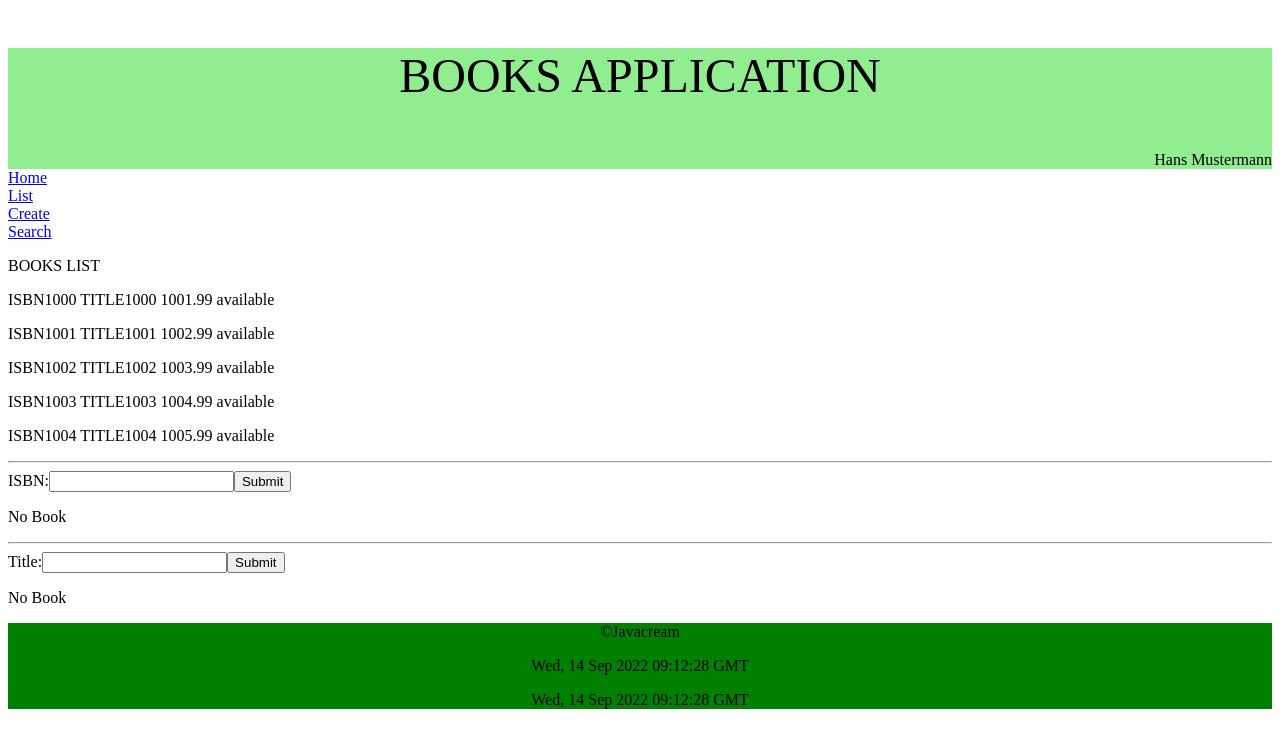
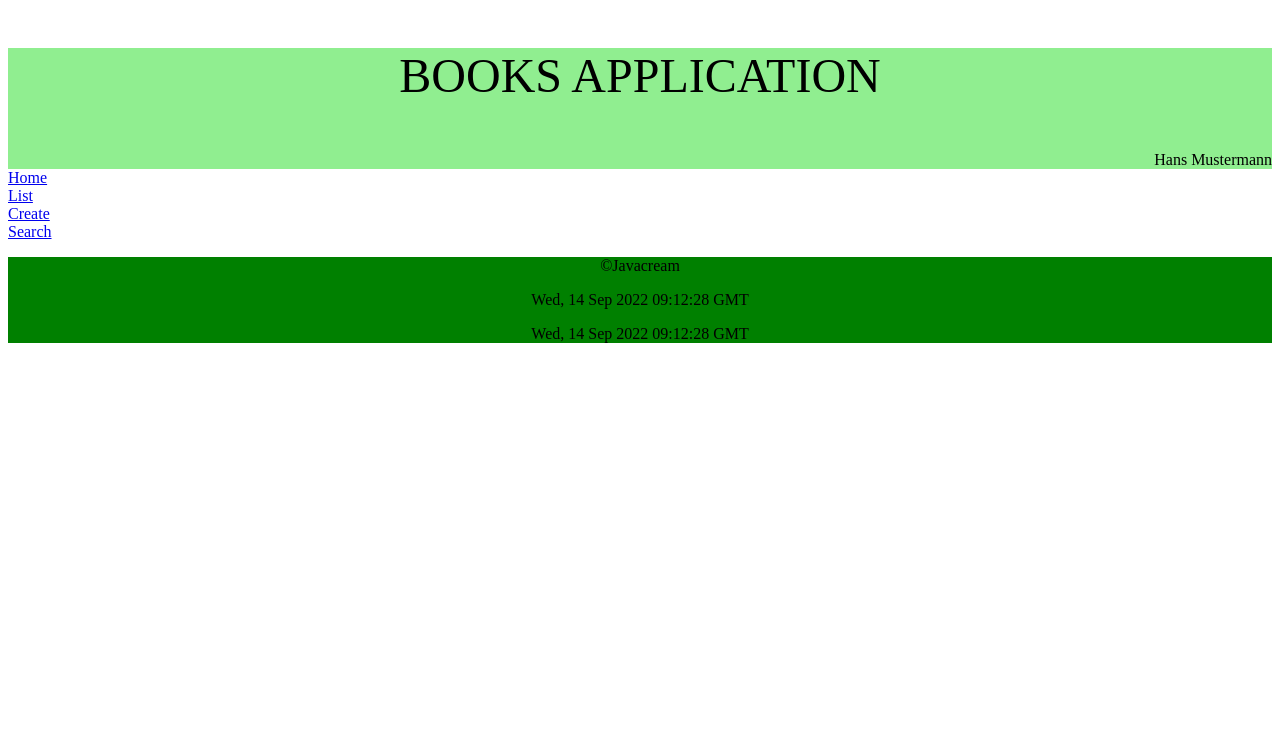
Before and after one commit to Javacream/org.javacream.training.react, a React (Create React App) app in the folder training/: page / in a window 1280 px wide. Shown: the top 748 px of the page. Built offline with nearby package versions, Linux system fonts and the light colour scheme.

Commit message:
navigation step 4, introduce Routes

```diff
--- a/training/src/books/components/Content.js
+++ b/training/src/books/components/Content.js
@@ -3,16 +3,17 @@ import BookSearchComponent from "./BookSearchComponent";
 import BooksList from "./BooksList";
 import NavigationComponent from "./NavigationComponent";
 import {BrowserRouter} from 'react-router-dom'
+import {Routes, Route} from 'react-router'
 export default function Content(){
     return (
         <>
         <BrowserRouter>
             <NavigationComponent></NavigationComponent>
-            <BooksList></BooksList>
-            <hr />
-            <BookSearchComponent></BookSearchComponent>
-            <hr />
-            <BookCreateComponent></BookCreateComponent>
+            <Routes>
+                <Route path='/list' element={<BooksList></BooksList>}></Route>
+                <Route path='/search' element={<BookSearchComponent></BookSearchComponent>}></Route>
+                <Route path='/create' element={<BookCreateComponent></BookCreateComponent>}></Route>
+            </Routes>
         </BrowserRouter>
         </>
     )
```
